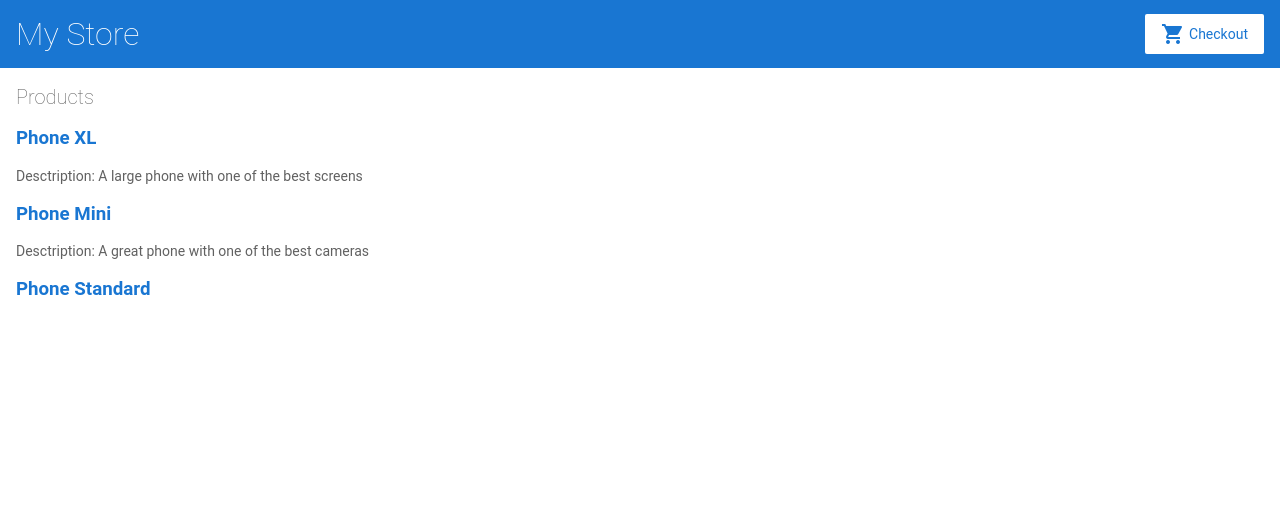
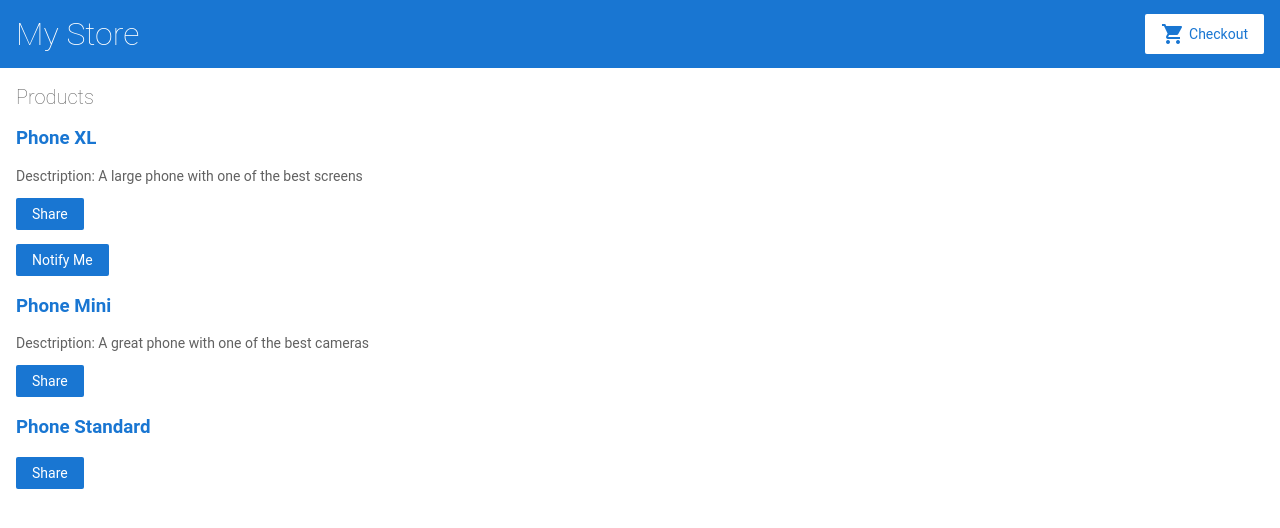
Before and after one commit to gio911/angular-nnmkfy, an Angular app: page / in a window 1280 px wide. Shown: the top 528 px of the page. Built offline with nearby package versions, Linux system fonts and the light colour scheme.

Commit message:
2 files modified, 3 added

```diff
--- a/src/app/app.module.ts
+++ b/src/app/app.module.ts
@@ -6,6 +6,7 @@
 import { AppComponent } from './app.component';
 import { TopBarComponent } from './top-bar/top-bar.component';
 import { ProductListComponent } from './product-list/product-list.component';
+import { ProductAlertComponent } from './product-list/product-alert/product-alert.component';
 
 @NgModule({
   imports: [
@@ -18,7 +19,8 @@
   declarations: [
     AppComponent,
     TopBarComponent,
-    ProductListComponent
+    ProductListComponent,
+    ProductAlertComponent
   ],
   bootstrap: [ AppComponent ]
 })
--- /dev/null
+++ b/src/app/product-list/product-alert/product-alert.component.html
@@ -0,0 +1,3 @@
+<p *ngIf="product.price > 700">
+  <button> Notify Me </button>
+</p>
--- /dev/null
+++ b/src/app/product-list/product-alert/product-alert.component.ts
@@ -0,0 +1,15 @@
+import { Component, OnInit, Input } from '@angular/core';
+
+@Component({
+  selector: 'app-product-alert',
+  templateUrl: './product-alert.component.html',
+  styleUrls: ['./product-alert.component.css']
+})
+export class ProductAlertComponent implements OnInit {
+@Input() product;
+  constructor() { }
+
+  ngOnInit() {
+  }
+
+}
--- a/src/app/product-list/product-list.component.html
+++ b/src/app/product-list/product-list.component.html
@@ -9,7 +9,17 @@
 <p *ngIf = "product.description" >
   Desctription: {{product.description}}
 </p>
+<button (click)="share()">Share</button>
+
+<app-product-alert
+[product]='product'
+>
+
+</app-product-alert>
+
 </div>
+
+
 
 <!--
 Copyright Google LLC. All Rights Reserved.
```
Also changed, not shown: src/app/product-list/product-alert/product-alert.component.css (added).
